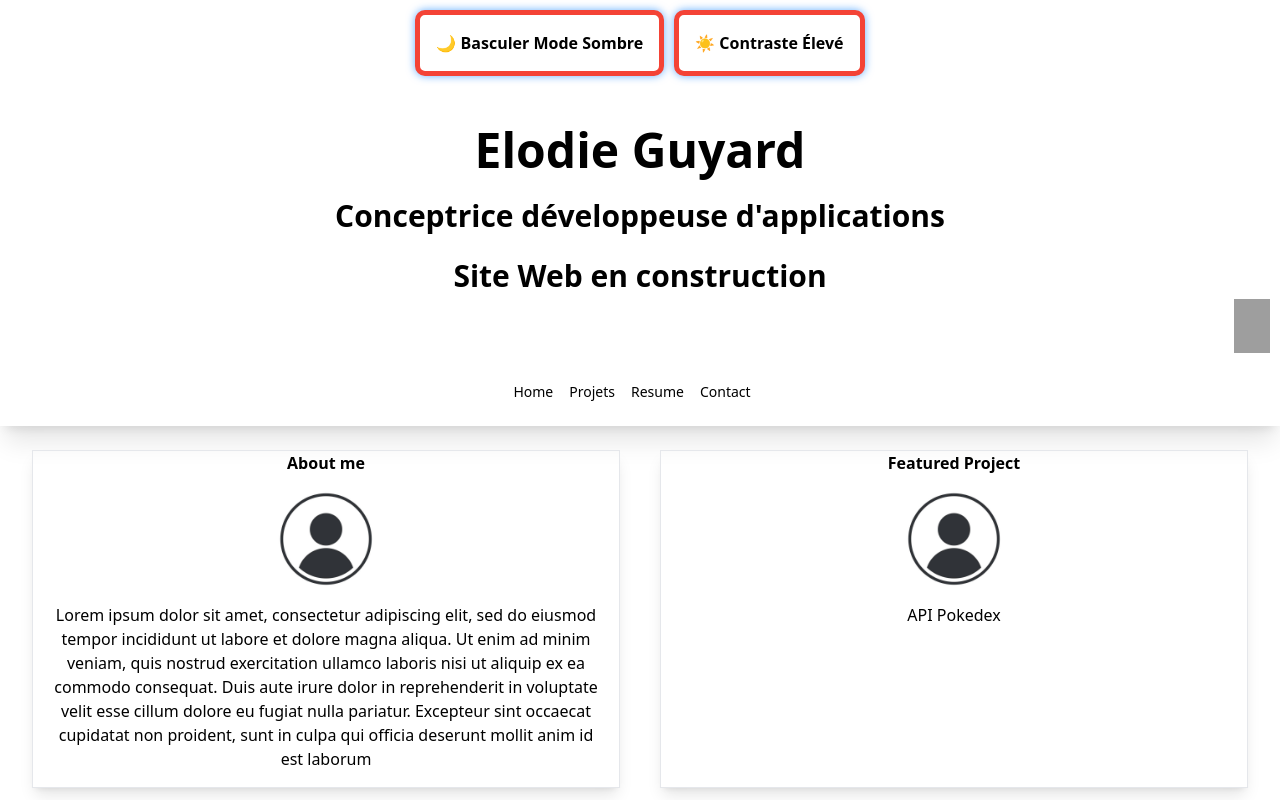
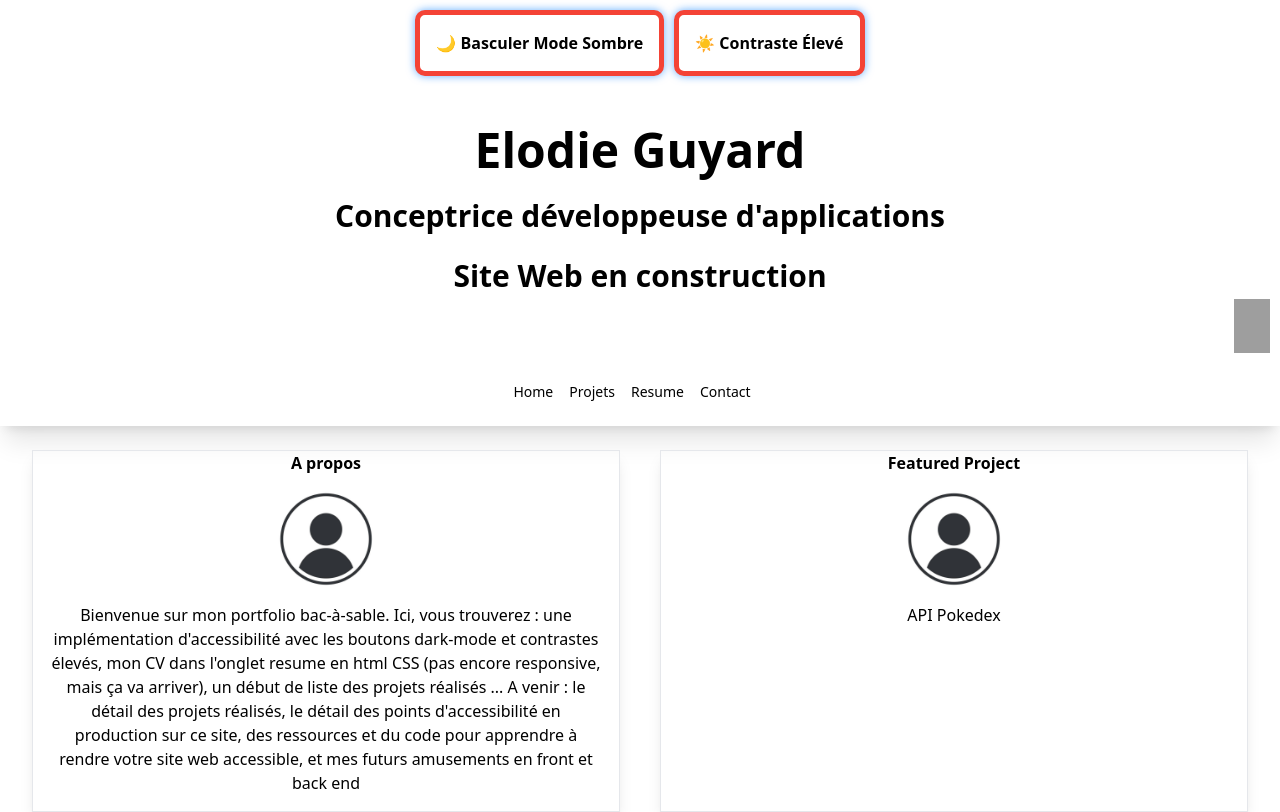
Before and after one commit to ElodieGuyard/-WIP-Portfolio, an Angular app: page /home in a window 1280 px wide. Built offline with nearby package versions, Linux system fonts and the light colour scheme; grey boxes are pictures that could not be loaded.

Commit message:
Content: A propos completed on the homepage

```diff
--- a/src/app/home/home.component.html
+++ b/src/app/home/home.component.html
@@ -3,11 +3,11 @@
         <!-- about me-->
         <div class="columns-1 mx-2 shadow-lg">
             <div class="text-center border">
-                <h2 class="font-bold">About me</h2>
+                <h2 class="font-bold">A propos</h2>
                 <div class="flex justify-center items-center">
                     <img src="./assets/istockphoto-1300845620-612x612.jpg" alt="profil picture" width="128" height="128" class="rounded-full">
             </div>
-            <p class="mb-4 px-4">Lorem ipsum dolor sit amet, consectetur adipiscing elit, sed do eiusmod tempor incididunt ut labore et dolore magna aliqua. Ut enim ad minim veniam, quis nostrud exercitation ullamco laboris nisi ut aliquip ex ea commodo consequat. Duis aute irure dolor in reprehenderit in voluptate velit esse cillum dolore eu fugiat nulla pariatur. Excepteur sint occaecat cupidatat non proident, sunt in culpa qui officia deserunt mollit anim id est laborum</p>
+            <p class="mb-4 px-4">Bienvenue sur mon portfolio bac-à-sable. Ici, vous trouverez : une implémentation d'accessibilité avec les boutons dark-mode et contrastes élevés, mon CV dans l'onglet resume en html CSS (pas encore responsive, mais ça va arriver), un début de liste des projets réalisés ... A venir : le détail des projets réalisés, le détail des points d'accessibilité en production sur ce site, des ressources et du code pour apprendre à rendre votre site web accessible, et mes futurs amusements en front et back end</p>
 
             </div>
         </div>
```
